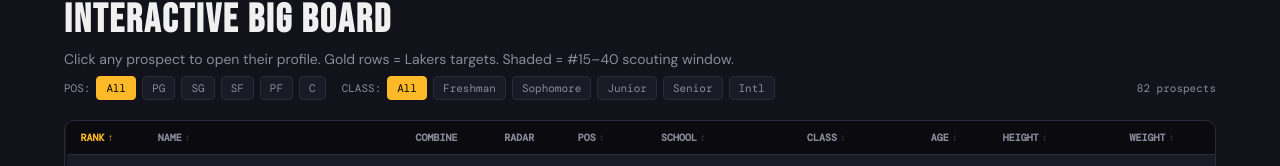
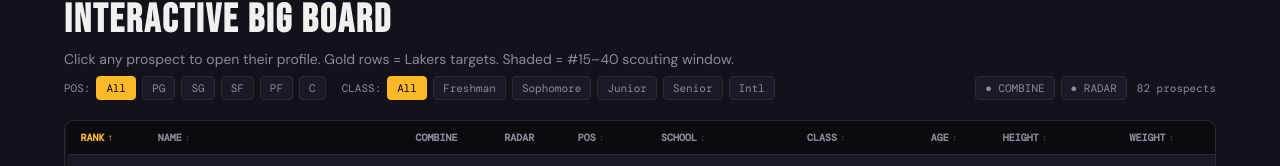
Before and after one commit to doogielampie/lakers-draft-hub, a React (Vite) app: page /#/big-board in a window 1280 px wide. Shown: the part 123-289 px from the top of the page. Built offline with nearby package versions, Linux system fonts and the light colour scheme.

Commit message:
feat: add combine and radar toggle filters to big board

```diff
--- a/src/pages/BigBoard.jsx
+++ b/src/pages/BigBoard.jsx
@@ -38,6 +38,8 @@ export default function BigBoard() {
   const [drawer, setDrawer] = useState(null);
   const [posFilter, setPosFilter] = useState('All');
   const [clsFilter, setClsFilter] = useState('All');
+  const [combineFilter, setCombineFilter] = useState(false);
+  const [radarFilter, setRadarFilter] = useState(false);
   const [sortCol, setSortCol] = useState('rank');
   const [sortDir, setSortDir] = useState('asc');
   const isMobile = useIsMobile();
@@ -46,6 +48,8 @@ export default function BigBoard() {
     let data = [...BB];
     if (posFilter !== 'All') data = data.filter(p => p.pos?.split('/')[0] === posFilter);
     if (clsFilter !== 'All') data = data.filter(p => p.cls === clsFilter);
+    if (combineFilter) data = data.filter(p => !!(p.ht || p.ws || p.mv || p.la));
+    if (radarFilter) data = data.filter(p => !!RADAR_GRADES[p.n]);
     data.sort((a, b) => {
       let av = a[sortCol], bv = b[sortCol];
       if (sortCol === 'rank') { av = a.rank ?? 9999; bv = b.rank ?? 9999; }
@@ -54,7 +58,7 @@ export default function BigBoard() {
       return sortDir === 'asc' ? (av > bv ? 1 : -1) : (av < bv ? 1 : -1);
     });
     return data;
-  }, [posFilter, clsFilter, sortCol, sortDir]);
+  }, [posFilter, clsFilter, combineFilter, radarFilter, sortCol, sortDir]);
 
   const handleSort = (col) => {
     if (sortCol === col) setSortDir(d => d === 'asc' ? 'desc' : 'asc');
@@ -110,8 +114,24 @@ export default function BigBoard() {
                 }}>{c === 'International' ? 'Intl' : c}</button>
               ))}
             </div>
-            <div style={{ marginLeft: 'auto', fontSize: 11, color: MUTED, fontFamily: "'DM Mono', monospace" }}>
-              {filtered.length} prospects
+            <div style={{ marginLeft: 'auto', display: 'flex', gap: 6, alignItems: 'center' }}>
+              <button onClick={() => setCombineFilter(f => !f)} style={{
+                background: combineFilter ? '#60a5fa' : '#1a1a26',
+                color: combineFilter ? '#000' : MUTED,
+                border: `1px solid ${combineFilter ? '#60a5fa' : '#2a2a3a'}`,
+                borderRadius: 4, padding: '4px 9px', fontSize: 11, cursor: 'pointer',
+                fontFamily: "'DM Mono', monospace", fontWeight: combineFilter ? 700 : 400,
+              }}>● COMBINE</button>
+              <button onClick={() => setRadarFilter(f => !f)} style={{
+                background: radarFilter ? GOLD : '#1a1a26',
+                color: radarFilter ? '#000' : MUTED,
+                border: `1px solid ${radarFilter ? GOLD : '#2a2a3a'}`,
+                borderRadius: 4, padding: '4px 9px', fontSize: 11, cursor: 'pointer',
+                fontFamily: "'DM Mono', monospace", fontWeight: radarFilter ? 700 : 400,
+              }}>● RADAR</button>
+              <span style={{ fontSize: 11, color: MUTED, fontFamily: "'DM Mono', monospace", paddingLeft: 4 }}>
+                {filtered.length} prospects
+              </span>
             </div>
           </div>
         )}
@@ -140,6 +160,22 @@ export default function BigBoard() {
                   {label} {sortCol === col ? (sortDir === 'asc' ? '↑' : '↓') : ''}
                 </button>
               ))}
+              <button onClick={() => setCombineFilter(f => !f)} style={{
+                background: combineFilter ? '#60a5fa' : '#1a1a26',
+                color: combineFilter ? '#000' : MUTED,
+                border: `1px solid ${combineFilter ? '#60a5fa' : '#2a2a3a'}`,
+                borderRadius: 20, padding: '5px 12px', fontSize: 11,
+                cursor: 'pointer', whiteSpace: 'nowrap', flexShrink: 0,
+                fontFamily: "'DM Mono', monospace", fontWeight: combineFilter ? 700 : 400,
+              }}>● Combine</button>
+              <button onClick={() => setRadarFilter(f => !f)} style={{
+                background: radarFilter ? GOLD : '#1a1a26',
+                color: radarFilter ? '#000' : MUTED,
+                border: `1px solid ${radarFilter ? GOLD : '#2a2a3a'}`,
+                borderRadius: 20, padding: '5px 12px', fontSize: 11,
+                cursor: 'pointer', whiteSpace: 'nowrap', flexShrink: 0,
+                fontFamily: "'DM Mono', monospace", fontWeight: radarFilter ? 700 : 400,
+              }}>● Radar</button>
               <div style={{ marginLeft: 'auto', paddingLeft: 8, fontSize: 11, color: MUTED, fontFamily: "'DM Mono', monospace", whiteSpace: 'nowrap', display: 'flex', alignItems: 'center', flexShrink: 0 }}>
                 {filtered.length} prospects
               </div>
```
